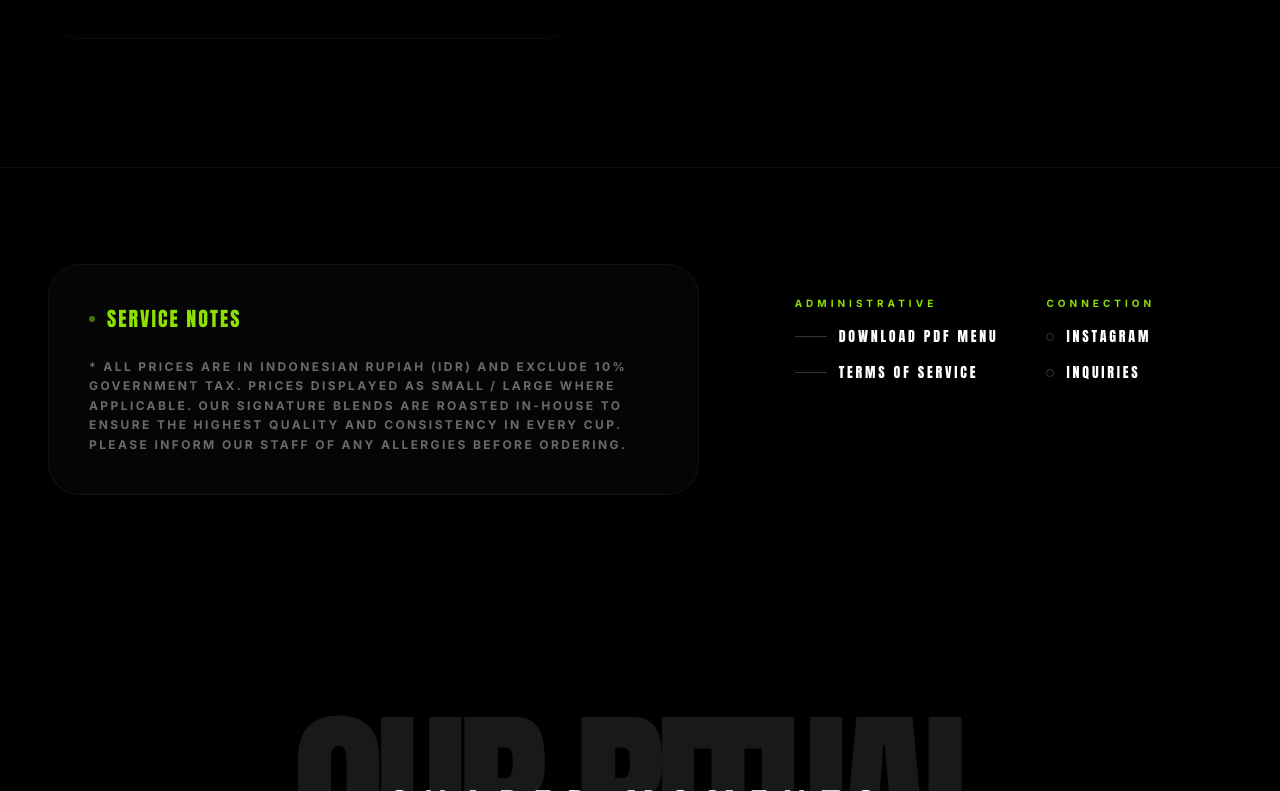
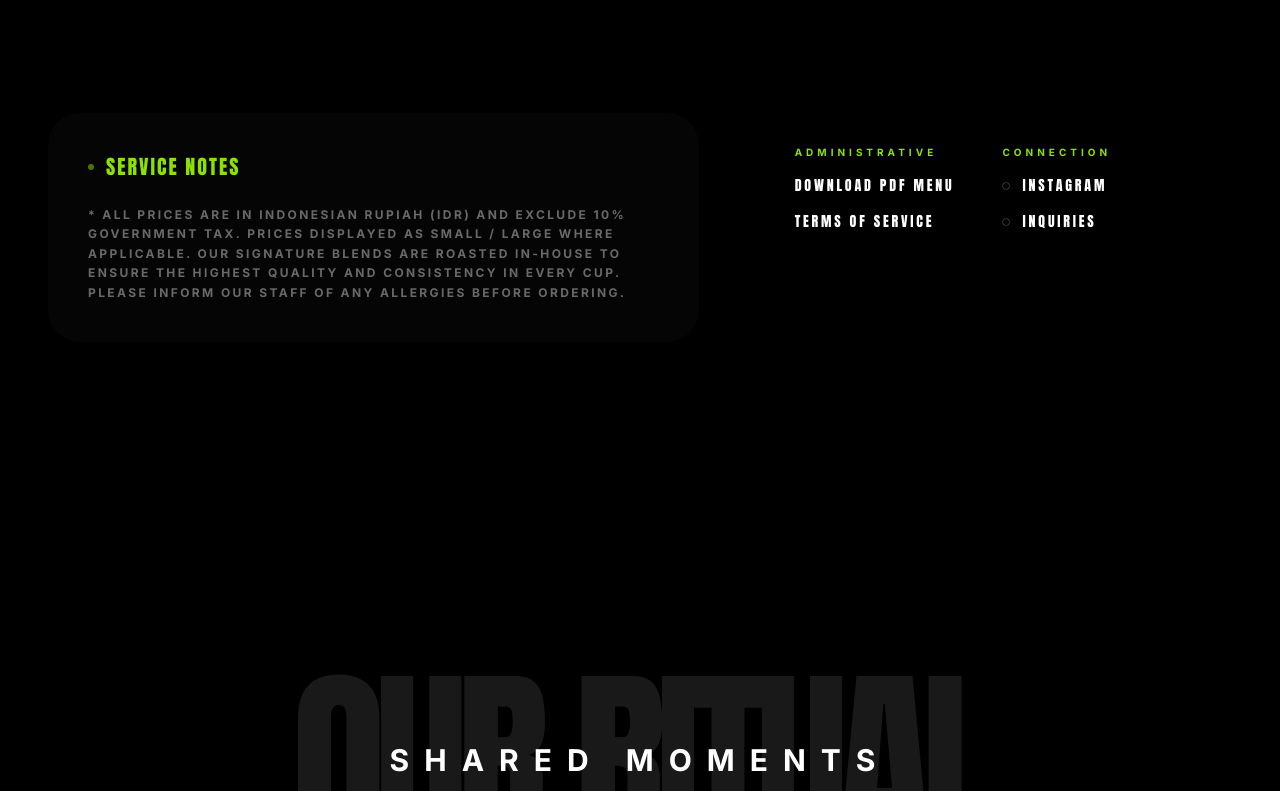
Before and after one commit to bbreezyX/karenakopi, a Next.js app: page / in a window 1280 px wide. Shown: the part 2774-3565 px from the top of the page. Built offline with nearby package versions, Linux system fonts and the light colour scheme; a web font is replaced by a local one.

Commit message:
feat: add interactive menu component with category navigation, animated transitions, and dynamic content display.

```diff
--- a/src/components/sections/Menu.tsx
+++ b/src/components/sections/Menu.tsx
@@ -242,7 +242,7 @@ export const Menu = () => {
       </motion.div>
 
       {/* Main Content Area with Seamless Transitions */}
-      <div className="flex-grow relative overflow-hidden min-h-screen">
+      <div className="flex-grow relative overflow-hidden">
         <AnimatePresence mode="wait">
           <motion.section
             key={activeIdx}
@@ -251,10 +251,10 @@ export const Menu = () => {
             exit={{ y: -100, opacity: 0 }}
             transition={{ duration: 0.8, ease: [0.16, 1, 0.3, 1] }}
             className={cn(
-              "relative min-h-screen py-32 px-6 md:px-12 transition-colors duration-1000 overflow-hidden rounded-t-[48px] md:rounded-t-[100px] -mt-[48px] md:-mt-[100px] z-10",
+              "relative min-h-screen py-32 px-6 md:px-12 transition-colors duration-1000 overflow-hidden -mt-[48px] md:-mt-[100px] z-10",
               currentCategory.bg === "black"
-                ? "bg-black text-white"
-                : "bg-off-white text-black",
+                ? "bg-black text-white rounded-t-[48px] md:rounded-t-[100px]"
+                : "bg-off-white text-black rounded-[48px] md:rounded-[100px]",
             )}
           >
             {/* Background Narrative Title */}
@@ -300,7 +300,7 @@ export const Menu = () => {
               </div>
 
               {/* Pricing Legend Header - Conditional Labels */}
-              <div className="flex justify-between items-end px-2 md:px-6 mb-8 border-b-2 border-accent/30 pb-4">
+              <div className="flex justify-between items-end px-2 md:px-6 mb-8 pb-4">
                 <div className="flex flex-col gap-0.5 md:gap-1">
                   <span className="text-accent text-[8px] md:text-[10px] uppercase tracking-[0.3em] font-bold">
                     The Selection
@@ -336,10 +336,10 @@ export const Menu = () => {
                       ease: [0.16, 1, 0.3, 1] as any,
                     }}
                     className={cn(
-                      "group relative flex justify-between items-start px-6 py-6 md:py-8 border-b transition-all duration-500 rounded-[2rem] cursor-default md:cursor-none",
+                      "group relative flex justify-between items-start px-6 py-6 md:py-8 transition-all duration-500 rounded-[2rem] cursor-default",
                       currentCategory.bg === "black"
-                        ? "border-white/5 hover:bg-white/[0.03] hover:border-transparent"
-                        : "border-black/5 hover:bg-black/[0.03] hover:border-transparent",
+                        ? "hover:bg-white/[0.03]"
+                        : "hover:bg-black/[0.03]",
                     )}
                   >
                     <div className="flex flex-col gap-1.5 md:gap-2 max-w-[70%]">
@@ -372,28 +372,18 @@ export const Menu = () => {
                 ))}
               </div>
             </div>
-          </motion.section>
-        </AnimatePresence>
-      </div>
 
-      {/* Pricing Notice & Footer */}
-      <section
-        className={cn(
-          "transition-colors duration-1000 py-24 px-6 md:px-12 border-t",
-          currentCategory.bg === "black"
-            ? "bg-black border-white/5 text-white"
-            : "bg-off-white border-black/5 text-black",
-        )}
-      >
+            {/* Integrated Pricing Notice & Footer - Now part of the transition card */}
+            <div className="mt-20 pb-20">
               <div className="max-w-7xl mx-auto">
                 <div className="grid grid-cols-1 lg:grid-cols-12 gap-12 lg:gap-24 items-start">
                   {/* Service Note Card */}
                   <div
                     className={cn(
-                "lg:col-span-7 p-8 md:p-10 rounded-[2rem] border transition-all duration-700",
+                      "lg:col-span-7 p-8 md:p-10 rounded-[2rem] transition-all duration-700",
                       currentCategory.bg === "black"
-                  ? "bg-white/[0.02] border-white/5"
-                  : "bg-black/[0.02] border-black/5",
+                        ? "bg-white/[0.02]"
+                        : "bg-black/[0.02]",
                     )}
                   >
                     <div className="flex items-center gap-3 mb-6">
@@ -405,14 +395,17 @@ export const Menu = () => {
                     <p
                       className={cn(
                         "text-[10px] md:text-xs uppercase font-bold tracking-[0.2em] leading-relaxed transition-opacity duration-700",
-                  currentCategory.bg === "black" ? "opacity-40" : "opacity-60",
+                        currentCategory.bg === "black"
+                          ? "opacity-40"
+                          : "opacity-60",
                       )}
                     >
-                * All prices are in Indonesian Rupiah (IDR) and exclude 10%
-                government tax. Prices displayed as Small / Large where
-                applicable. Our signature blends are roasted in-house to ensure
-                the highest quality and consistency in every cup. Please inform
-                our staff of any allergies before ordering.
+                      * All prices are in Indonesian Rupiah (IDR) and exclude
+                      10% government tax. Prices displayed as Small / Large
+                      where applicable. Our signature blends are roasted
+                      in-house to ensure the highest quality and consistency in
+                      every cup. Please inform our staff of any allergies before
+                      ordering.
                     </p>
                   </div>
 
@@ -423,12 +416,10 @@ export const Menu = () => {
                         Administrative
                       </span>
                       <div className="flex flex-col gap-4">
-                  <button className="text-current hover:text-accent transition-colors font-display uppercase tracking-[0.2em] text-xs md:text-sm flex items-center gap-3 group text-left">
-                    <span className="w-8 h-px bg-current opacity-20 group-hover:w-12 group-hover:bg-accent group-hover:opacity-100 transition-all" />
+                        <button className="text-current hover:text-accent transition-colors font-display uppercase tracking-[0.2em] text-xs md:text-sm flex items-center group text-left">
                           Download PDF Menu
                         </button>
-                  <button className="text-current hover:text-accent transition-colors font-display uppercase tracking-[0.2em] text-xs md:text-sm flex items-center gap-3 group text-left">
-                    <span className="w-8 h-px bg-current opacity-20 group-hover:w-12 group-hover:bg-accent group-hover:opacity-100 transition-all" />
+                        <button className="text-current hover:text-accent transition-colors font-display uppercase tracking-[0.2em] text-xs md:text-sm flex items-center group text-left">
                           Terms of Service
                         </button>
                       </div>
@@ -458,7 +449,10 @@ export const Menu = () => {
                   </div>
                 </div>
               </div>
-      </section>
+            </div>
+          </motion.section>
+        </AnimatePresence>
+      </div>
     </div>
   );
 };
```
Lines whose indentation alone changed are shown as unchanged.
